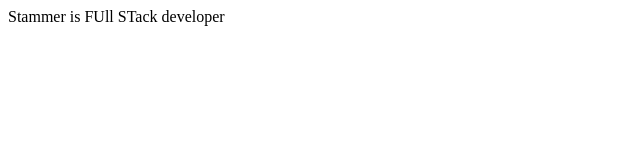
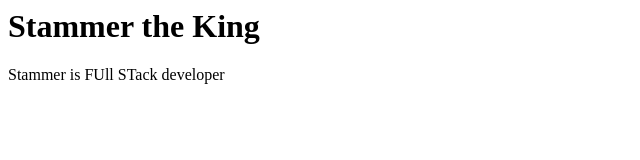
Before and after one commit to stammer1/First-Repository, a plain HTML site: page index.html in a window 1280 px wide. Shown: the whole page, without its empty margins (0-640 px from the left). Drawn offline with Linux system fonts and the light colour scheme.

Commit message:
Stammer is king

```diff
--- a/index.html
+++ b/index.html
@@ -1 +1,2 @@
+<h1>Stammer the King </h1>
 <p> Stammer is FUll STack developer  </p>
```
